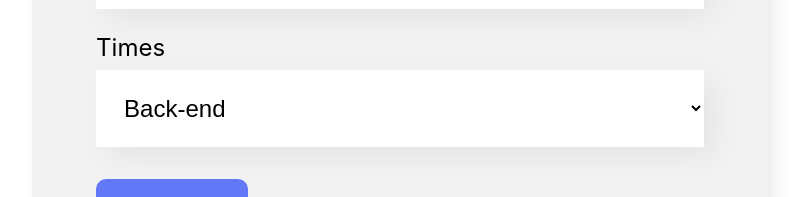
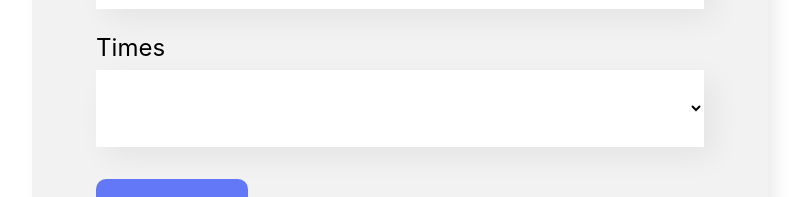
Before and after one commit to jonasluis/organo, a React (Create React App) app: page / in a window 1280 px wide. Shown: the part 1065-1262 px from the top of the page, without its empty margins (240-1044 px from the left). Built offline with nearby package versions, Linux system fonts and the light colour scheme; the HTML template or start-up script is replaced by a standard one.

Commit message:
:bug: fix: Lista suspensa, key unica na prop

```diff
--- a/src/componentes/Colaborador/index.js
+++ b/src/componentes/Colaborador/index.js
@@ -1,9 +1,9 @@
 import './index.css'
 
-export default function Colaborador( {nome, imagem, cargo}){
+export default function Colaborador( {nome, imagem, cargo, corDeFundo}){
     return (
         <div className='colaborador' >
-            <div className='cabecalho'>
+            <div className='cabecalho' style={{backgroundColor: corDeFundo}}>
                 <img src={imagem} alt={nome}/>
             </div>
             <div className='rodape'>
--- a/src/componentes/ListaSuspensa/index.js
+++ b/src/componentes/ListaSuspensa/index.js
@@ -4,7 +4,8 @@
     return (
         <div className='lista-suspensa'>
             <label>{props.label}</label>
-            <select onChange={evento => props.aoAlterado(evento.target.value)} required={props.required} value={props.value}>
+            <select onChange={evento => props.aoAlterado(evento.target.value)} required={props.required} value={props.valor}>
+                <option value=""></option>
                 {props.itens.map(item => <option key={item}>{item}</option>)}
             </select>
         </div>
--- a/src/componentes/Time/index.js
+++ b/src/componentes/Time/index.js
@@ -9,7 +9,7 @@
         (props.colaboradores.length > 0) ? <section className='time' style={css}>
             <h3 style={{borderColor: props.corPrimaria}}>{props.nome}</h3>
             <div className='colaboradores'>
-                {props.colaboradores.map( colaborador => <Colaborador nome={colaborador.nome} cargo={colaborador.cargo} imagem={colaborador.imagem} />)}
+                {props.colaboradores.map( colaborador => <Colaborador corDeFundo={props.corPrimaria} key={colaborador.nome} nome={colaborador.nome} cargo={colaborador.cargo} imagem={colaborador.imagem} />)}
             </div>
         </section>
         : ''
```
